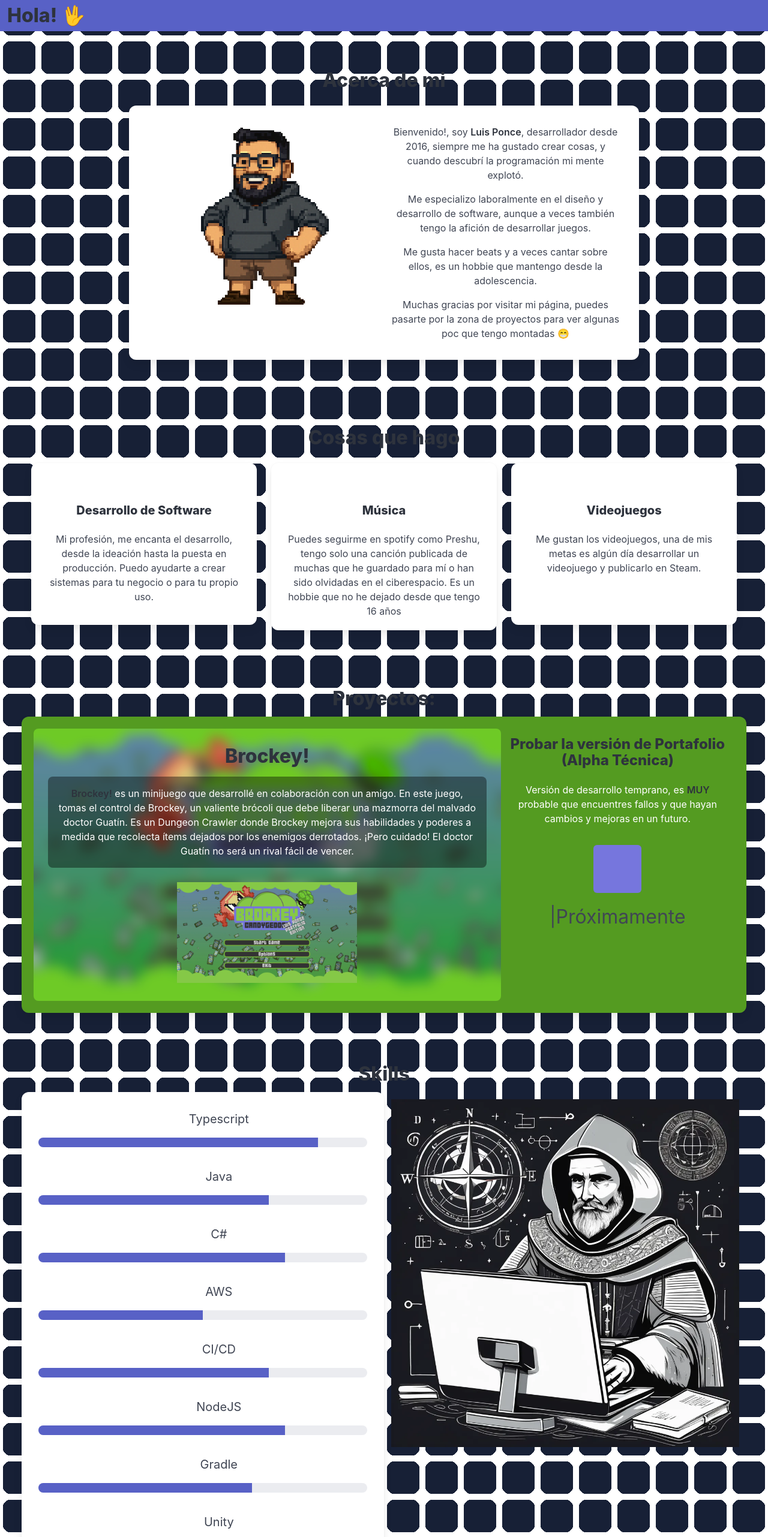
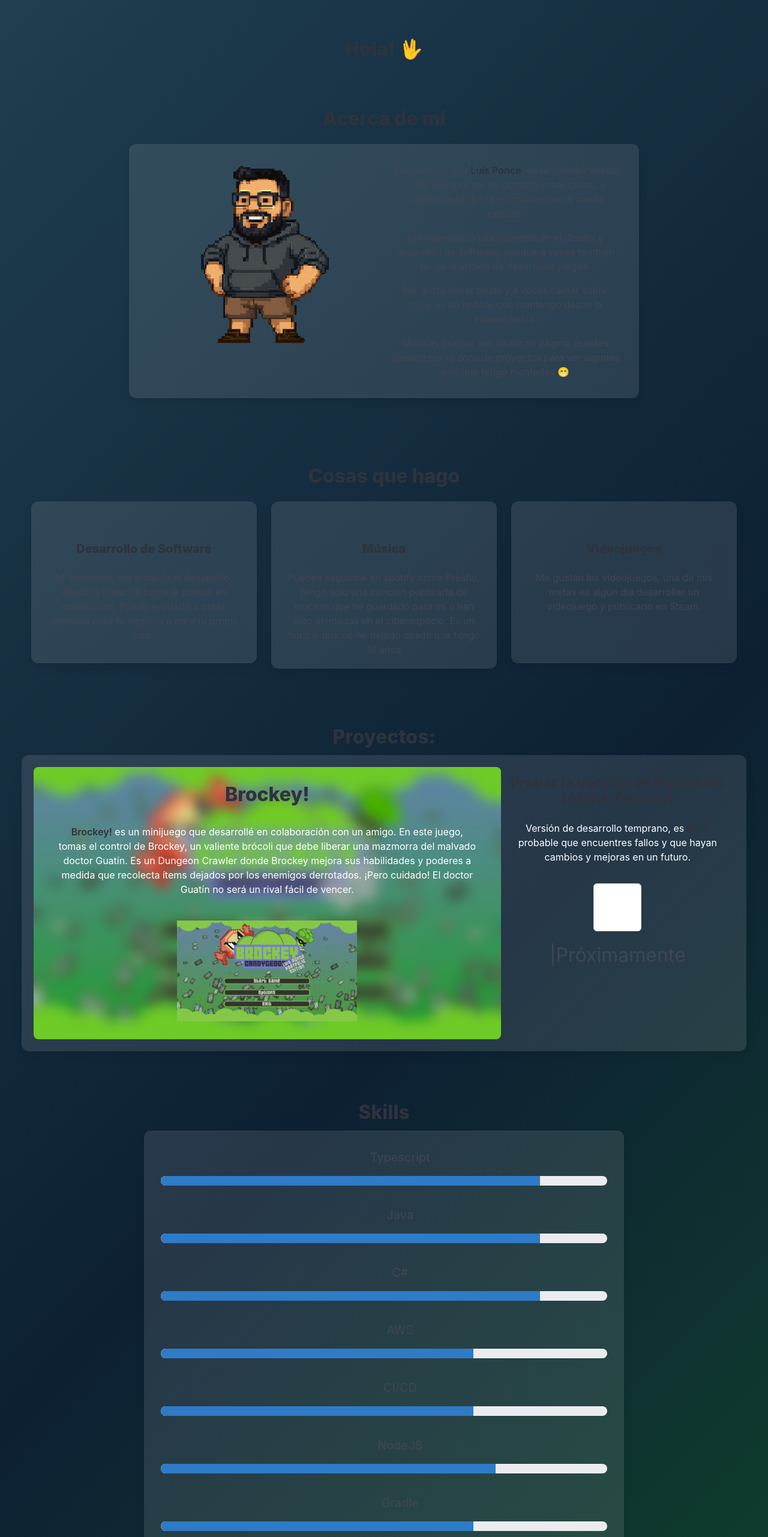
Before and after one commit to itspreshu/live-cv, an Angular app: page /about in a window 1280 px wide. Shown: the top 2563 px of the page at 60% size. Built offline with nearby package versions, Linux system fonts and the light colour scheme; some icons are missing.

Commit message:
theme: updated theme

```diff
--- a/src/app/about-me/about-me.component.html
+++ b/src/app/about-me/about-me.component.html
@@ -1,5 +1,6 @@
 <div class="content has-text-centered">
   <app-presentation></app-presentation>
+
   <app-stuff-i-do></app-stuff-i-do>
   <app-projects></app-projects>
   <app-stuff-i-learned></app-stuff-i-learned>
--- a/src/app/about-me/get-in-touch/get-in-touch.component.scss
+++ b/src/app/about-me/get-in-touch/get-in-touch.component.scss
@@ -1,5 +1,6 @@
 .icon{
   font-size: 3rem;
+  color: #2e7bc7;
 }
 
 .rrss{
--- a/src/app/about-me/projects/projects.component.html
+++ b/src/app/about-me/projects/projects.component.html
@@ -19,11 +19,11 @@
       <h3 class="subtitle">Probar la versión de Portafolio (Alpha Técnica)</h3>
       <p class="has-text-white">Versión de desarrollo temprano, es <strong>MUY</strong> probable que encuentres fallos y
         que hayan cambios y mejoras en un futuro.</p>
-      <a class="button is-primary platform big" href="https://preshu-cdn.s3.amazonaws.com/brockey-mac.app.zip">
+      <div class="button platform big" href="https://preshu-cdn.s3.amazonaws.com/brockey-mac.app.zip">
         <span class="icon is-large">
               <i class="iconoir-apple-mac main-icon big"></i>
         </span>
-      </a>
+      </div>
       <div>
         <span class="icon is-large windows">
               <i class="iconoir-windows main-icon"></i>|Próximamente
--- a/src/app/about-me/projects/projects.component.scss
+++ b/src/app/about-me/projects/projects.component.scss
@@ -12,7 +12,6 @@
     padding: 1rem;
     border-radius: 0.5rem;
     color: white;
-    background-color: rgba(0,0,0,0.4);
   }
 }
 
@@ -24,12 +23,7 @@
   margin: 1rem !important;
 }
 
-.box{
-  background-color: #549B21 !important;
-}
-
 .button{
-  background-color: #7676DD;
   color: white;
 }
 
--- a/src/app/about-me/stuff-i-learned/stuff-i-learned.component.html
+++ b/src/app/about-me/stuff-i-learned/stuff-i-learned.component.html
@@ -1,13 +1,8 @@
 <section class="section content">
   <h1 class="title">Skills</h1>
   <div class="columns is-centered">
-    <div class="column box content">
+    <div class="column box content skill-box">
       <app-skill-descriptor *ngFor="let skill of skills" [title]="skill.title" [level]="skill.level" [icon]="skill.icon"></app-skill-descriptor>
-    </div>
-    <div class="column">
-      <figure class="is-1by1 image">
-        <img ngSrc="assets/ai-mage.webp" alt="AI generated mage" height="1024" width="1024">
-      </figure>
     </div>
   </div>
 </section>
--- a/src/app/about-me/stuff-i-learned/stuff-i-learned.component.scss
+++ b/src/app/about-me/stuff-i-learned/stuff-i-learned.component.scss
@@ -0,0 +1,5 @@
+
+
+.skill-box{
+  max-width: 800px !important;
+}
--- a/src/app/about-me/stuff-i-learned/stuff-i-learned.component.ts
+++ b/src/app/about-me/stuff-i-learned/stuff-i-learned.component.ts
@@ -20,15 +20,15 @@ export class StuffILearnedComponent {
     icon: 'code-brackets'
   },{
     title: "Java",
-    level: 70,
+    level: 85,
     icon: 'coffee-cup'
   },{
     title: "C#",
-    level: 75,
+    level: 85,
     icon: 'code-brackets-square'
   },{
     title: "AWS",
-    level: 50,
+    level: 70,
     icon: 'cloud'
   },{
     title: "CI/CD",
@@ -40,7 +40,7 @@ export class StuffILearnedComponent {
     icon: 'code-brackets-square'
   },{
     title: "Gradle",
-    level: 65,
+    level: 70,
     icon: 'coffee-cup'
   },{
     title: "Unity",
@@ -50,5 +50,17 @@ export class StuffILearnedComponent {
     title: "BBDD",
     level: 60,
     icon: 'database'
+  }, {
+    title: "Angular",
+    level: 85,
+    icon: 'app-window'
+  }, {
+    title: "Docker",
+    level: 75,
+    icon: 'box-iso'
+  }, {
+    title: "Kubernetes",
+    level: 70,
+    icon: 'color-wheel'
   }]
 }
--- a/src/app/footer/footer.component.scss
+++ b/src/app/footer/footer.component.scss
@@ -0,0 +1,3 @@
+a{
+  color: #2e7bc7;
+}
--- a/src/app/navigation-bar/navigation-bar.component.html
+++ b/src/app/navigation-bar/navigation-bar.component.html
@@ -1,7 +1,3 @@
-<nav class="navbar is-primary" role="navigation" aria-label="main navigation">
-  <div class="navbar-brand">
-    <div class="navbar-item">
+<nav class="title" role="navigation" aria-label="main navigation">
       <h1 class="title">Hola! 🖖</h1>
-    </div>
-  </div>
 </nav>
--- a/src/app/navigation-bar/navigation-bar.component.scss
+++ b/src/app/navigation-bar/navigation-bar.component.scss
@@ -1,3 +1,8 @@
-.navbar{
+.title {
   margin-bottom: 1rem;
+  margin-top: 2rem;
+  display: flex;
+  flex-direction: row;
+  justify-content: center;
+  align-items: center;
 }
--- a/src/styles.scss
+++ b/src/styles.scss
@@ -2,11 +2,14 @@
 @import url('../node_modules/iconoir/css/iconoir.css');
 
 :root{
-  --bulma-primary: hsl(235, 49%, 56%);
+  --bulma-primary: #2e7bc7;
 }
 
 html{
-  background-image: url("../src/assets/pattern.gif");
-  background-repeat: repeat;
   background-size: auto;
+  background: linear-gradient(135deg, #1f3e50, #0d2033, #114c2b);
 }
+
+.box{
+  background-color: rgba(255, 255, 255, 0.1) !important;
+}
```
Also changed, not shown: src/assets/pattern.png (deleted).
